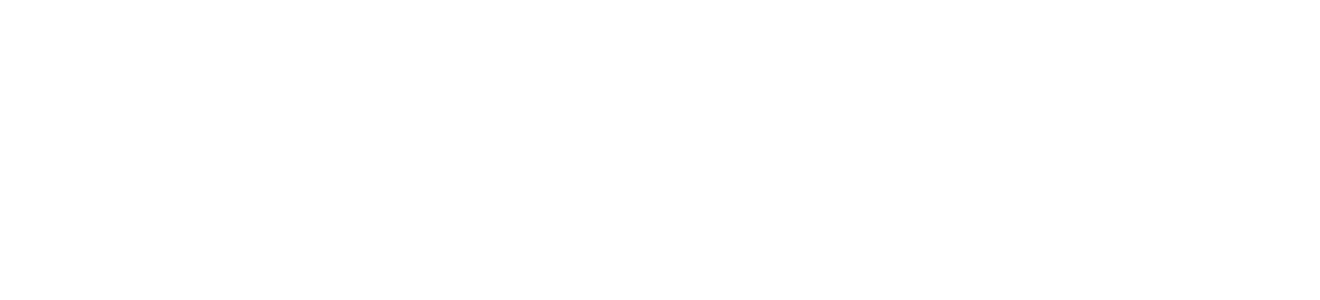
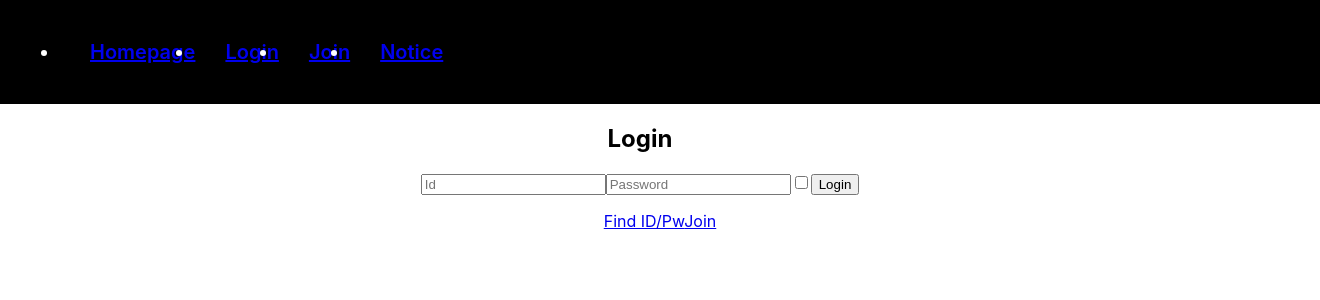
Before and after one commit to kimsunin/_regist_book, a React (Create React App) app: page /login in a window 1280 px wide. Before the commit this address had no page. Shown: the top 300 px of the page, 1320 px wide, since content can reach past the window. Built offline with nearby package versions, Linux system fonts and the light colour scheme.

Commit message:
login component

```diff
--- a/src/App.js
+++ b/src/App.js
@@ -4,7 +4,7 @@
 import { BrowserRouter, Routes, Route } from "react-router-dom";
 import Posts from "./component/Posts";
 import Topmenu from "./component/Topmenu";
-
+import Login, { LoginBar } from "./component/Login";
 function App() {
   return (
     <div className="App">
@@ -20,8 +20,17 @@
               </>
             }
           ></Route>
-          {/* <Route path={"/join"} element={}></Route>
-          <Route path={"/login"} element={}></Route> */}
+          {/* <Route path={"/join"} element={}></Route> */}
+          <Route
+            path={"/login"}
+            element={
+              <>
+                <Topmenu />
+                <Login />
+                <LoginBar />
+              </>
+            }
+          ></Route>
         </Routes>
       </BrowserRouter>
     </div>
--- a/src/component/Login.js
+++ b/src/component/Login.js
@@ -0,0 +1,39 @@
+import React, { useState } from "react";
+
+export default function Login() {
+  return (
+    <div id="loginWrapper">
+      <h2>Login</h2>
+      <form method="post" id="loginForm">
+        <input type="text" name="userName" placeholder="Id"></input>
+        <input
+          type="password"
+          name="userPassword"
+          placeholder="Password"
+        ></input>
+        <label for="remember-check">
+          <input type="checkbox" id="remember-check"></input>
+        </label>
+        <input type="submit" value="Login"></input>
+      </form>
+    </div>
+  );
+}
+export function LoginBar() {
+  return (
+    <nav id="loginBar">
+      <ul>
+        <span>
+          <a className="menuLink" href="/login/find">
+            Find ID/Pw
+          </a>
+        </span>
+        <span>
+          <a className="menuLink" href="/join">
+            Join
+          </a>
+        </span>
+      </ul>
+    </nav>
+  );
+}
```
